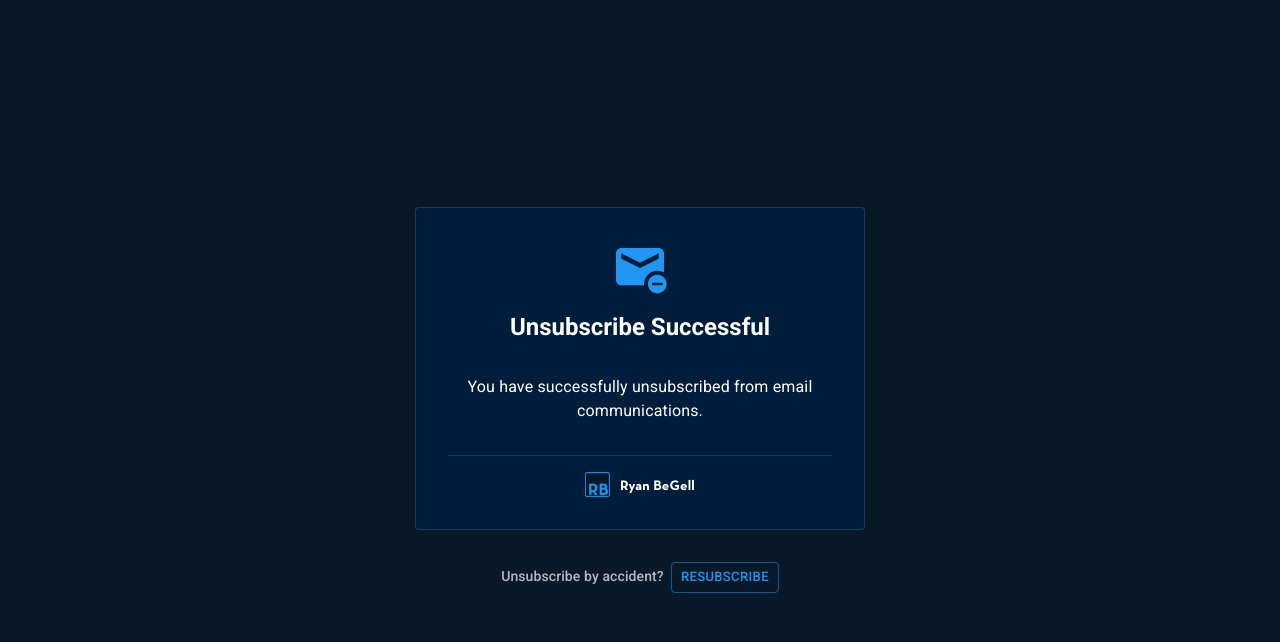
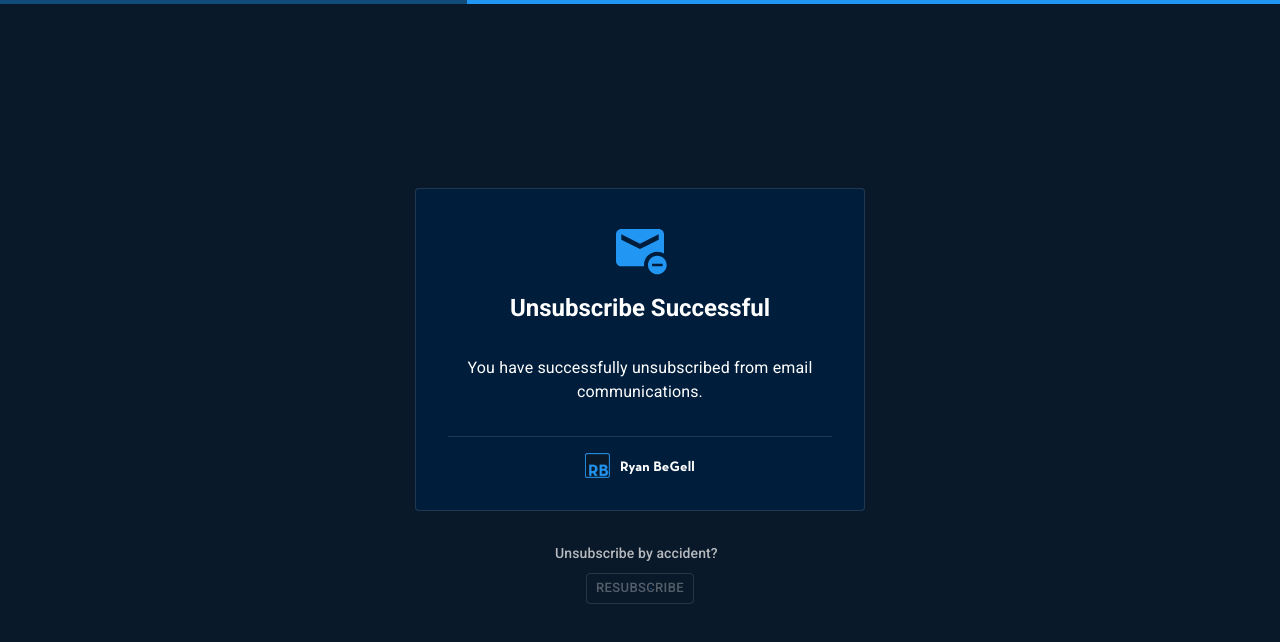
Before and after one commit to RyanBeGell/portfolio-site, a Next.js app: page /subscriptions/unsubscribe-confirmed in a window 1280 px wide. Both pictures are taken after a click on the button "RESUBSCRIBE". Shown: the top 642 px of the page. Built offline with nearby package versions, Linux system fonts and the light colour scheme; no server answers.

Commit message:
Add loading state and UI

```diff
--- a/pages/subscriptions/unsubscribe-confirmed.tsx
+++ b/pages/subscriptions/unsubscribe-confirmed.tsx
@@ -2,7 +2,9 @@ import UnsubscribeIcon from '@mui/icons-material/Unsubscribe';
 import {
   Box,
   Button,
+  CircularProgress,
   Divider,
+  LinearProgress,
   Paper,
   Typography,
   useTheme,
@@ -15,6 +17,9 @@ export default function SubscriptionConfirmed() {
   const theme = useTheme();
   const router = useRouter();
   const [token, setToken] = useState<string>('');
+
+  // State for managing loading spinner visibility
+  const [isLoading, setIsLoading] = useState(false);
 
   useEffect(() => {
     if (!router.isReady) return;
@@ -34,6 +39,7 @@ export default function SubscriptionConfirmed() {
   url.searchParams.append('token', token);
 
   const handleResubscribe = async () => {
+    setIsLoading(true);
     try {
       const response = await fetch(url, {
         method: 'POST',
@@ -64,6 +70,17 @@ export default function SubscriptionConfirmed() {
       minHeight="100vh" // Ensure the entire viewport is covered
       justifyContent="center"
     >
+      {isLoading && (
+        <LinearProgress
+          style={{
+            position: 'fixed',
+            top: 0,
+            left: 0,
+            right: 0,
+            zIndex: 1000, // Ensure it's above other elements
+          }}
+        />
+      )}
       <Paper
         variant="outlined"
         sx={{
@@ -106,10 +123,29 @@ export default function SubscriptionConfirmed() {
         sx={{ pt: 4, width: '90%' }}
       >
         Unsubscribe by accident? &nbsp;
-        <Button size="small" variant="outlined" onClick={handleResubscribe}>
-          {' '}
-          Resubscribe{' '}
+      <Box sx={{ m: 1, position: 'relative' }}>
+      <Button
+        variant="outlined"
+        size='small'
+        color="primary"
+        onClick={handleResubscribe}
+        disabled={isLoading} // Disable button when loading
+      >
+          resubscribe
         </Button>
+        {isLoading && (
+          <CircularProgress
+            size={24}
+            sx={{
+              position: 'absolute',
+              top: '50%',
+              left: '50%',
+              marginTop: '-12px',
+              marginLeft: '-12px',
+            }}
+          />
+        )}
+      </Box>
       </Typography>
     </Box>
   );
```
Also changed, not shown: pages/subscriptions/subscription-confirmed.tsx (+30 -3 lines).
